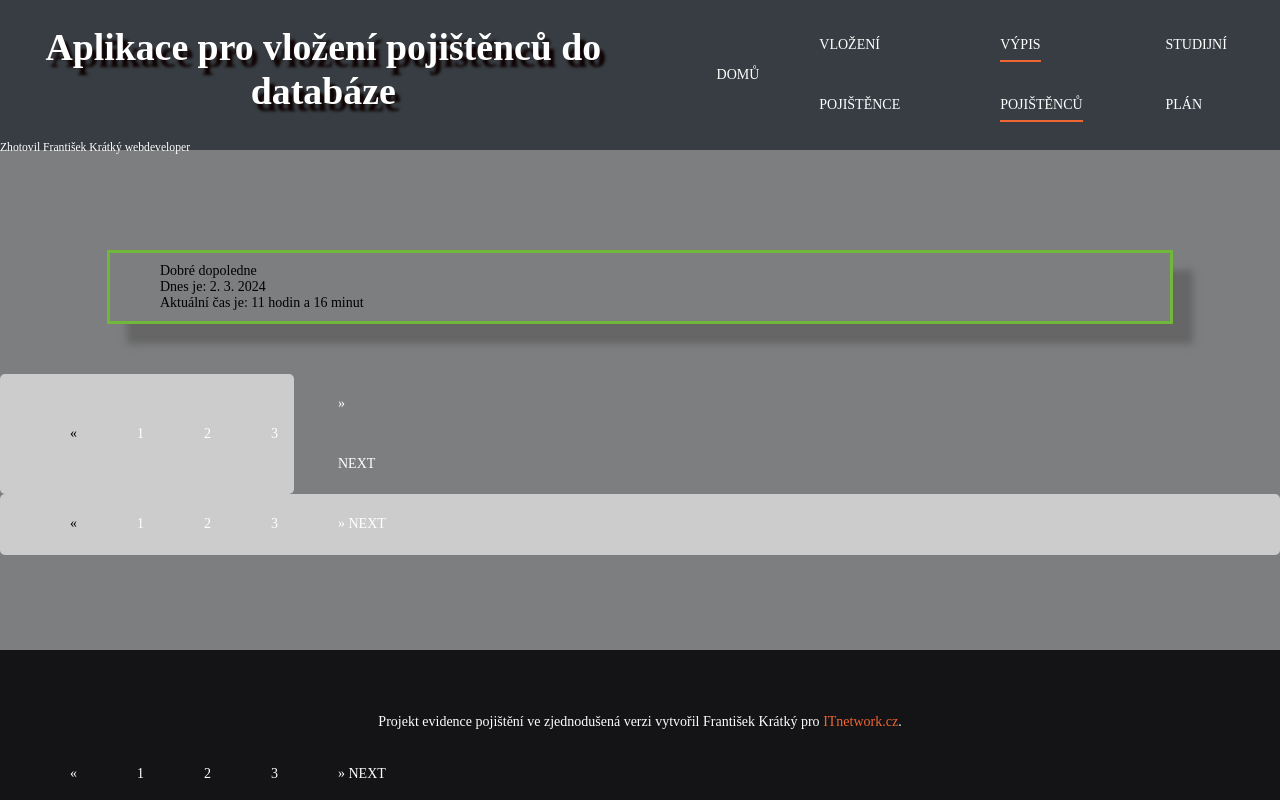
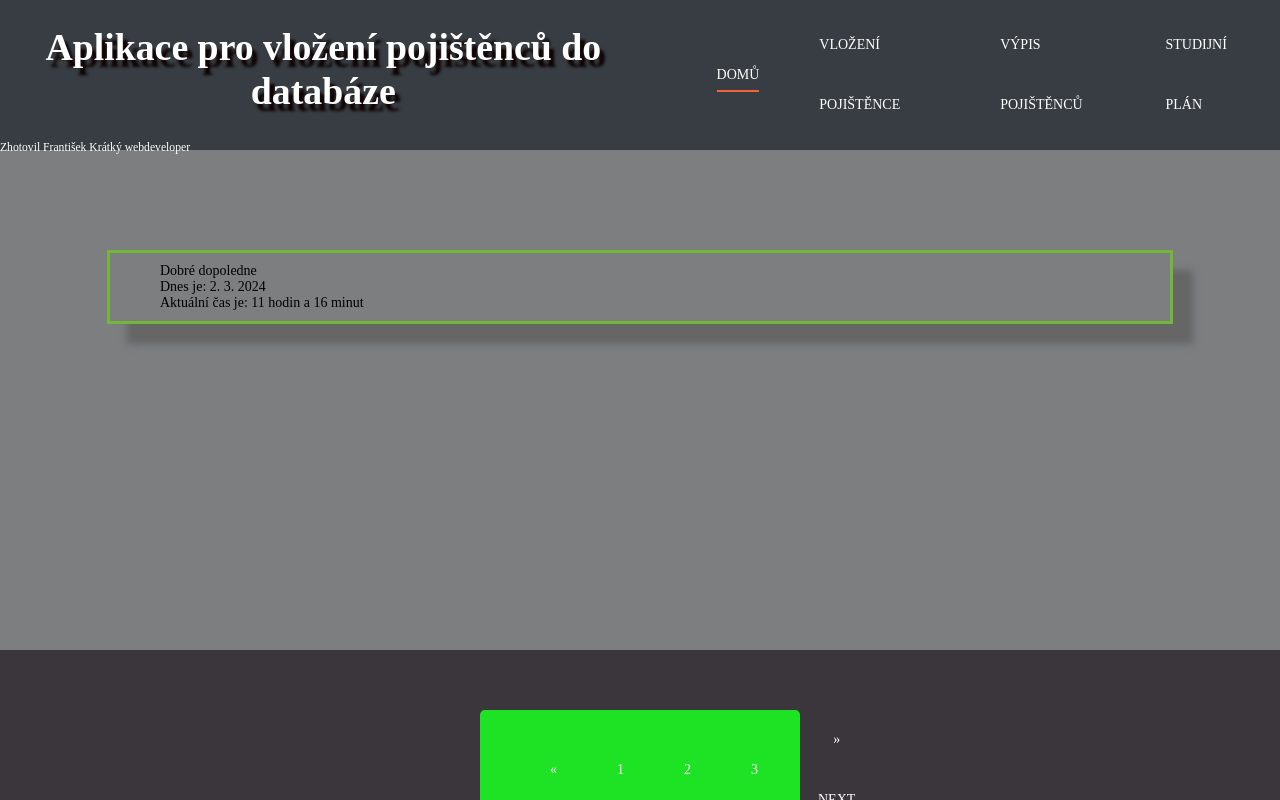
Before and after one commit to Fany1268/VylepsenyProjektPojistenci, a PHP site: page /domu.html in a window 1280 px wide. Run offline with PHP 8.4, Linux system fonts and the light colour scheme; a stand-in replaces the project's code that opens the database connection.

Commit message:
Add files via upload

```diff
--- a/domu.html
+++ b/domu.html
@@ -17,9 +17,9 @@
     </div>
     <nav>
         <ul>
-            <li><a href="domu.html">Domů</a></li>
+            <li class="aktivni"><a href="domu.html">Domů</a></li>
             <li><a href="index.php">Vložení pojištěnce</a></li>
-            <li class="aktivni"><a href="tabulka.php">Výpis pojištěnců</a></li>
+            <li><a href="tabulka.php">Výpis pojištěnců</a></li>
             <li><a href="https://docs.google.com/spreadsheets/d/1VOxkXgPPnErJDm9lq7-oA81NWIr__CFMu-YO3MuXIsY/edit#gid=0">Studijní plán</a></li>
 
 
@@ -59,28 +59,17 @@
     </script>
 </article>
 <section>
-<aside><div style="border-radius: 5px; justify-content: center;width: 23%;border-color: #EEEEEE; background-color: #CCCCCC;">
+
+
+</section>
+
+
+<footer class="a">
+
+
+    <div style="border-radius: 5px; justify-content:end; margin: 10px auto;;width: 25%;border-color: #3A363BFF; background-color: #1ee224;">
         <nav aria-label="Stránkování">
-        <ul class="pagination pagination-sm justify-content-center">
-            <li class="page-item disabled">
-                <span aria-hidden="true" class="page-link">&laquo;</span>
-            </li>
-            <li class="page-item active"><a class="page-link" href="domu.html">1</a></li>
-            <li class="page-item"><a class="page-link" href="index.php">2</a></li>
-            <li class="page-item"><a class="page-link" href="tabulka.php">3</a></li>
-            <li class="page-item">
-                <a class="page-link" href="index.php" aria-label="Next">
-                    <span aria-hidden="true">&raquo;</span>
-                    <span class="sr-only">Next</span>
-                </a>
-            </li>
-        </ul>
-    </nav>
-</div></aside>
-
-<div style="border-radius: 5px; border-color: #EEEEEE; background-color: #CCCCCC;">
-<nav aria-label="Stránkování">
-    <ul class="pagination pagination-sm justify-content-center">
+            <ul class="pagination pagination-sm, justify-content-center">
                 <li class="page-item disabled">
                     <span aria-hidden="true" class="page-link">&laquo;</span>
                 </li>
@@ -96,28 +85,11 @@
             </ul>
         </nav>
     </div>
-</section>
 
-<footer class="a">
+
     <p>Projekt evidence pojištění ve zjednodušená verzi vytvořil František Krátký pro <a href="http://www.ITnetwork.cz" target="_blank">ITnetwork.cz</a>.</p>
 
 
-    <nav aria-label="Stránkování">
-        <ul class="pagination pagination-sm justify-content-end">
-            <li class="page-item disabled">
-                <span aria-hidden="true" class="page-link">&laquo;</span>
-            </li>
-            <li class="page-item active"><a class="page-link" href="domu.html">1</a></li>
-            <li class="page-item"><a class="page-link" href="index.php">2</a></li>
-            <li class="page-item"><a class="page-link" href="tabulka.php">3</a></li>
-            <li class="page-item">
-                <a class="page-link" href="index.php" aria-label="Next">
-                    <span aria-hidden="true">&raquo;</span>
-                    <span class="sr-only">Next</span>
-                </a>
-            </li>
-        </ul>
-    </nav>
 
 
 
--- a/style.css
+++ b/style.css
@@ -85,7 +85,7 @@ footer {
     text-align: center;
     height: 150px;
     width: 100%;
-    background: #141315FF;
+    background: #3a363b;
     color: white;
     box-sizing: border-box;
     padding: 50px 0 0 0;
```
Also changed, not shown: index.php (+6 -8 lines), tabulka.php (+12 -3 lines). Lines whose indentation alone changed are shown as unchanged.
